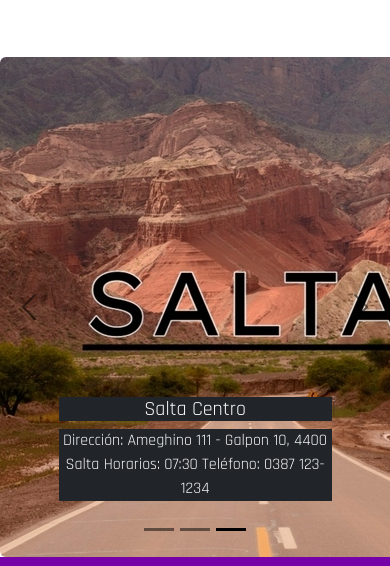
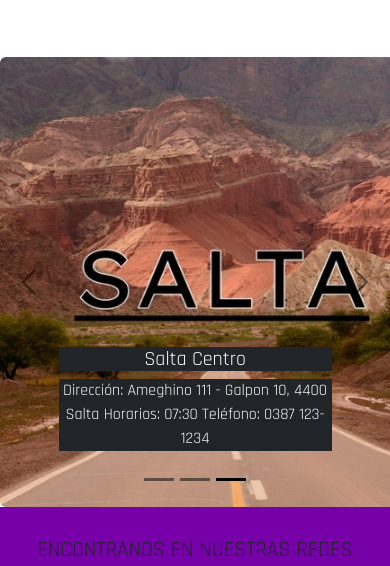
Before and after one commit to Carlos-Zerda/Preentrega2-ZERDA-CARLOS, a website: page views/centros_operacionales.html in a window 390 px wide. Shown: the part 1443-2009 px from the top of the page. Drawn offline with nearby package versions, Linux system fonts and the light colour scheme.

Commit message:
arregla imagen carousel

```diff
--- a/SCSS/_responsive.scss
+++ b/SCSS/_responsive.scss
@@ -137,4 +137,11 @@
             }
         }
     }
+    /* centros operacionales*/
+    .carousel-item{
+        img{
+            width: 450px;
+            height: 450px;
+        }
+    }
 }
```
Also changed, not shown: css/estilo.css, 1 other file.
